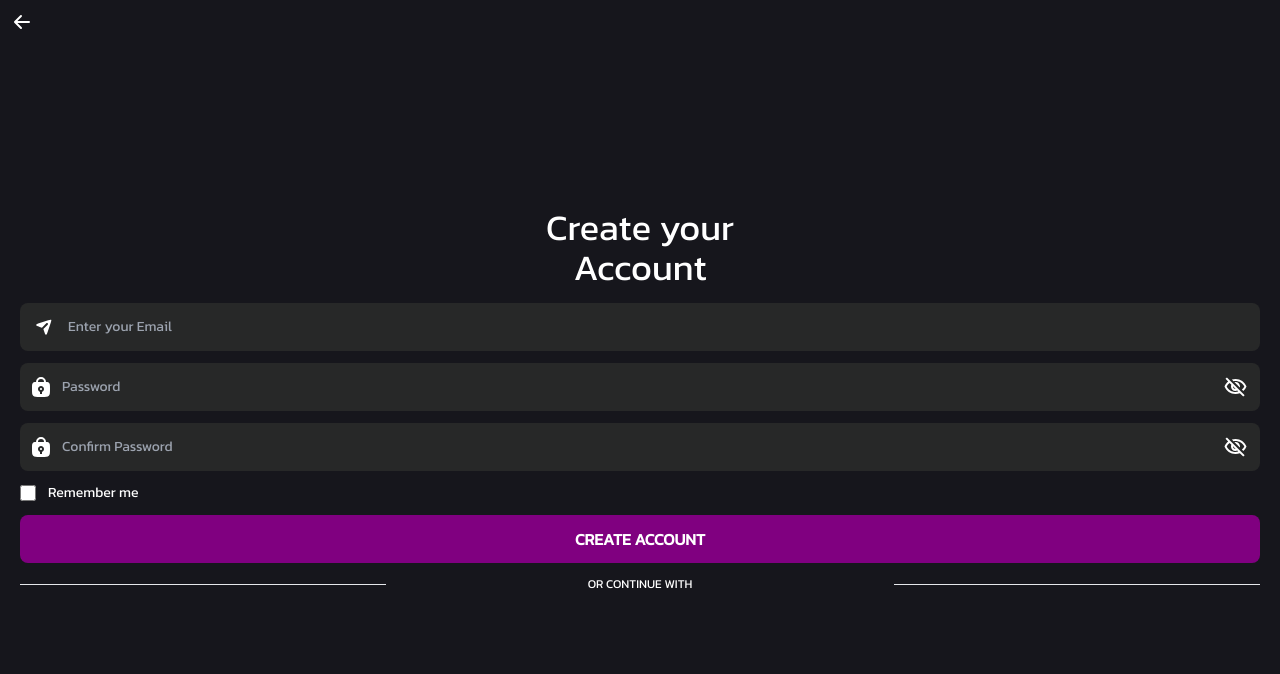
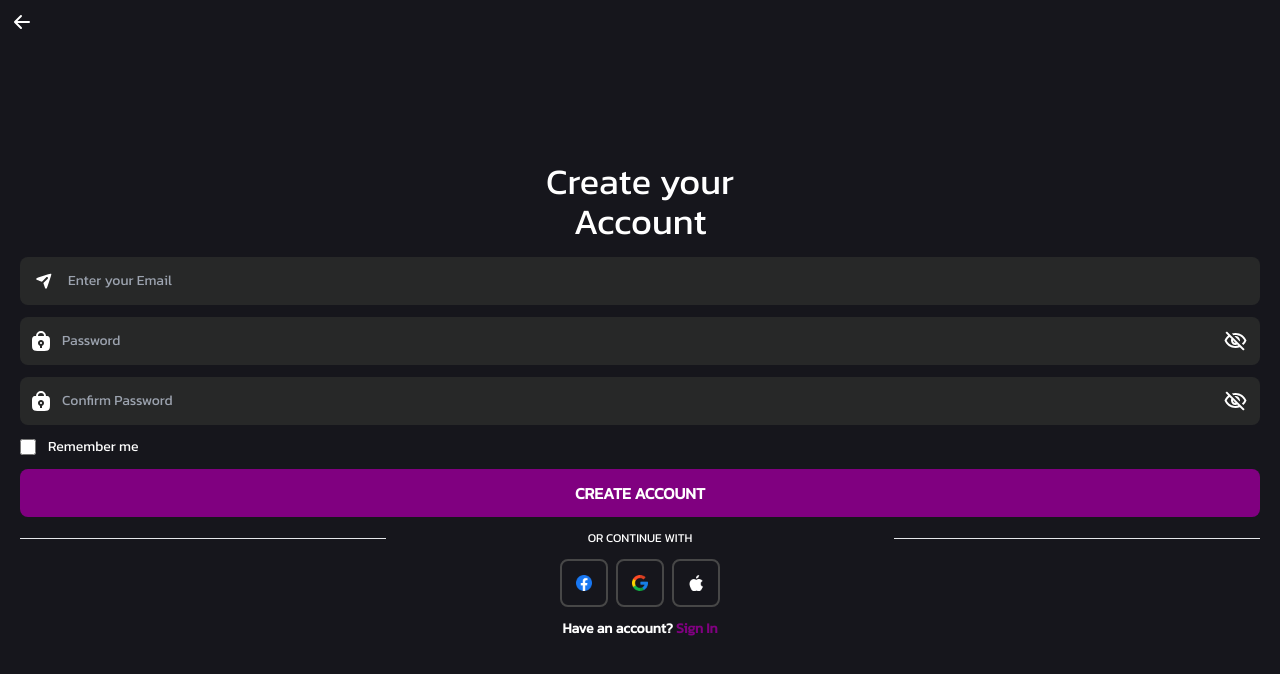
Before and after one commit to WeHub-Group/flixpal-frontend, a React (Vite) app: page /signup in a window 1280 px wide. Shown: the top 674 px of the page. Built offline with nearby package versions, Linux system fonts and the light colour scheme.

Commit message:
Done with signup page

```diff
--- a/src/components/Onboarding/Signup.jsx
+++ b/src/components/Onboarding/Signup.jsx
@@ -5,15 +5,33 @@ import NormalInput from "../utils/NormaInput";
 import { FaTelegramPlane } from "react-icons/fa";
 import PasswordInput from "../utils/PasswordInput";
 import { motion } from "framer-motion";
+import AuthTags from "../utils/AuthTags";
 
+import FacebookIcon from "../../assets/images/facebook.png";
+import GoogleIcon from "../../assets/images/google.png";
+import AppleIcon from "../../assets/images/apple.png";
+import { Link, useNavigate } from "react-router-dom";
 
 
 const SignUp = () => {
+    const navigate = useNavigate()
 
     // I do not know how to use react-forms sorry
     const [email, setEmail] = useState('')
     const [password, setPassword] = useState()
     const [confirmPassword, setConfirmPassword] = useState()
+
+    function loginWithFacebook() {
+        alert('facebook')
+    }
+
+    function loginWithGoogle() {
+        alert('google')
+    }
+    function loginWithAppleId() {
+        alert('apple')
+    }
+
 
 
     return (
@@ -27,7 +45,13 @@ const SignUp = () => {
             <div className="w-full flex flex-col gap-4">
                 <p className="text-white text-4xl text-center">Create your <br /> Account</p>
 
-                <form className="flex flex-col w-full gap-3" onSubmit={() => { alert('hello') }}>
+                <motion.form
+                    initial={{ y: 40, opacity: 0 }}
+                    animate={{ y: 0, opacity: 1 }}
+                    transition={{ type: 'tween', duration: 1 }}
+                    className="flex flex-col w-full gap-3"
+                    onSubmit={() => { navigate('/verifyemail') }}>
+
                     <NormalInput
                         type={'email'}
                         placeholder={'Enter your Email'}
@@ -63,7 +87,16 @@ const SignUp = () => {
                         <p className="uppercase text-min w-[130%] text-center">or continue with</p>
                         <hr className="w-full" />
                     </div>
-                </form>
+
+                    <div className="flex flex-row gap-2 justify-center items-center">
+                        <AuthTags icon={FacebookIcon} onPressed={loginWithFacebook} />
+                        <AuthTags icon={GoogleIcon} onPressed={loginWithGoogle} />
+                        <AuthTags icon={AppleIcon} onPressed={loginWithAppleId} />
+                    </div>
+
+                    <p className="text-sm text-white text-center font-extrabold">
+                        Have an account? <Link to={"#"} className="text-purple">Sign In</Link></p>
+                </motion.form>
 
 
 
--- /dev/null
+++ b/src/components/Onboarding/VerifyEmail.jsx
@@ -0,0 +1,12 @@
+import BackButton from "../utils/BackButton"
+
+const VerifyEmail = () => {
+    return (
+        <div className="w-screen h-screen bg-black">
+            <BackButton />
+
+        </div>
+    )
+}
+
+export default VerifyEmail
--- a/src/components/utils/AuthButtons.jsx
+++ b/src/components/utils/AuthButtons.jsx
@@ -3,11 +3,12 @@
 function AuthButton({ icon, name, onPressed }) {
 
     return (
-        <div className="w-full justify-center h-10 rounded-lg p-5 border-2 border-[#474747] flex flex-row gap-2 items-center" onClick={onPressed}>
+        <div className="w-full justify-center h-10 rounded-lg p-5 border-2 border-borderColor flex flex-row gap-2 items-center" onClick={onPressed}>
             <img src={icon} className="h-5 w-5" />
             <p className="text-white  text-sm">Continue with {name}</p>
         </div>
     )
 }
 
+
 export default AuthButton
--- /dev/null
+++ b/src/components/utils/AuthTags.jsx
@@ -0,0 +1,12 @@
+/* eslint-disable react/prop-types */
+
+
+const AuthTags = ({ icon, onPressed }) => {
+    return (
+        <div className="w-12 h-12 justify-center rounded-lg p-1 border-2 border-[#474747] flex flex-row gap-2 items-center" onClick={onPressed}>
+            <img src={icon} className="h-4 w-4" />
+        </div>
+    )
+}
+
+export default AuthTags
--- a/src/main.jsx
+++ b/src/main.jsx
@@ -9,6 +9,7 @@ import Loading2 from './components/Onboarding/Loading2'
 import Loading3 from './components/Onboarding/Loading3'
 import Loading4 from './components/Onboarding/Loading4'
 import SignUp from './components/Onboarding/Signup'
+import VerifyEmail from './components/Onboarding/VerifyEmail'
 
 
 ReactDOM.createRoot(document.getElementById('root')).render(
@@ -23,7 +24,10 @@ ReactDOM.createRoot(document.getElementById('root')).render(
         <Route path='4' element={<Loading4 />} />
       </Route>
 
-      <Route path='/signup' element={<SignUp />} />
+      <Route path='/signup'>
+        <Route index element={<SignUp />} />
+        <Route path='verifyemail' element={<VerifyEmail />} />
+      </Route>
 
 
     </Routes>
--- a/tailwind.config.js
+++ b/tailwind.config.js
@@ -14,7 +14,8 @@ export default {
         black: '#16161c',
         white: '#ffffff',
         grey: '#D9D9D9',
-        inputBackground: '#272828'
+        inputBackground: '#272828',
+        borderColor: '#474747'
       },
       backgroundImage: {
         loadingPattern: "url('/src/assets/images/welcome.png')",
```
